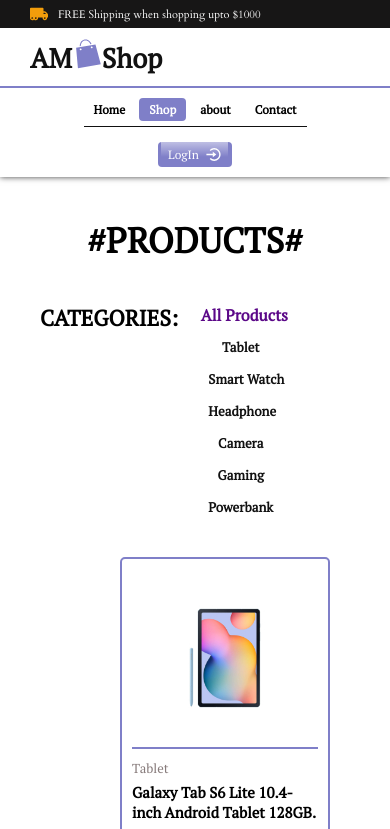
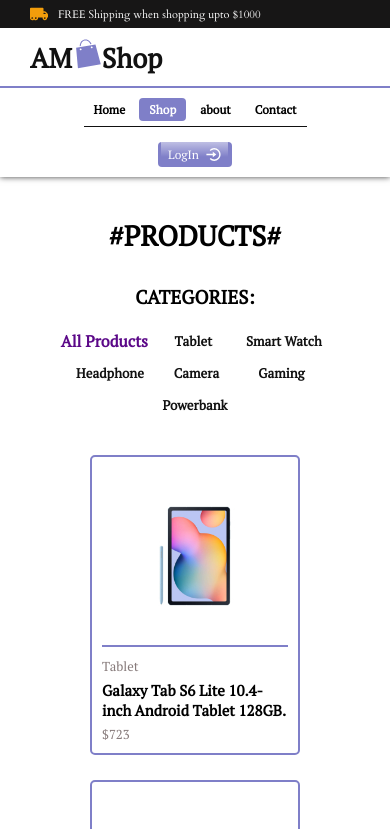
Before and after one commit to Oualid-Amzil/am_shop, a React (Create React App) app: page /shop in a window 390 px wide. Shown: the top 829 px of the page. Built offline with nearby package versions, Linux system fonts and the light colour scheme; no server answers.

Commit message:
adding the responsive part

```diff
--- a/src/pages/ShopScreen.css
+++ b/src/pages/ShopScreen.css
@@ -76,6 +76,7 @@
 
 .shop__empty > h3 {
   font-size: 25px;
+  color: #5b0888;
 }
 
 @media (max-width: 1120px) {
@@ -113,6 +114,16 @@
     width: 100%;
     padding: 0 30px;
   }
+
+  .shop__empty {
+    width: 100%;
+  }
+}
+
+@media (max-width: 900px) {
+  .shop__empty > h3 {
+    font-size: 20px;
+  }
 }
 
 @media (max-width: 800px) {
@@ -142,3 +153,42 @@
     min-width: 65px;
   }
 }
+
+@media (max-width: 550px) {
+  .shop__categories {
+    align-items: center;
+    gap: 20px;
+  }
+
+  .shop__categories > ul {
+    justify-content: center;
+  }
+
+  .shop__products {
+    justify-content: center;
+  }
+
+  .shop__empty > h3 {
+    font-size: 18px;
+    max-width: 200px;
+    text-align: center;
+  }
+}
+
+@media (max-width: 500px) {
+  .shop {
+    gap: 20px;
+  }
+
+  .shop__categories {
+    flex-direction: column;
+  }
+
+  .shop > h1 {
+    font-size: 28px;
+  }
+
+  .shop__categories > h3 {
+    font-size: 19px;
+  }
+}
```
